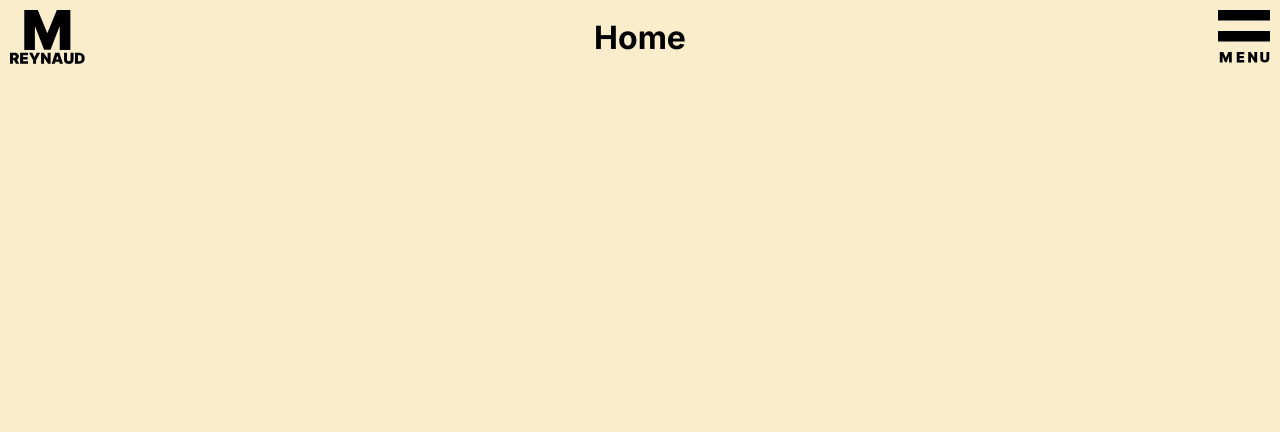
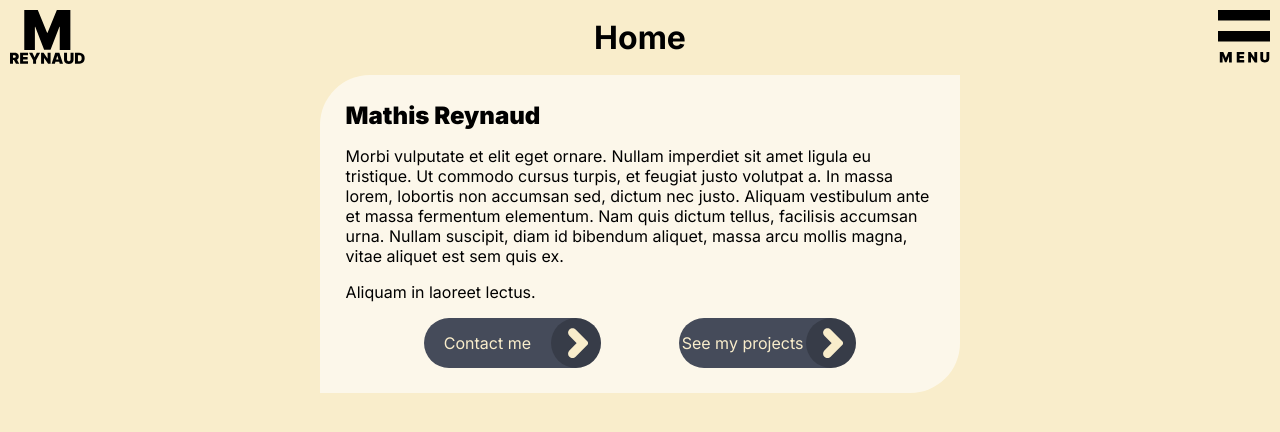
Before and after one commit to mreynaud42/my_showcase_website, a React (Vite) app: page / in a window 1280 px wide. Shown: the top 432 px of the page. Built offline with nearby package versions, Linux system fonts and the light colour scheme.

Commit message:
create components button CTA and create first section on home page

```diff
--- /dev/null
+++ b/src/components/ButtonCTA.tsx
@@ -0,0 +1,21 @@
+import Arrow from "./icon/arrow"
+
+import "../styles/buttonCTA.css";
+
+type ButtonCtaType = {
+    href: string;
+    cta: string;
+}
+
+export default function ButtonCTA({ href, cta }: ButtonCtaType) {
+    return (
+        <a href={href} className="button-cta">
+            <div>
+                <p className="text-cta">{cta}</p>
+            </div>
+            <span>
+                <Arrow />
+            </span>
+        </a>
+    );
+}
--- a/src/components/footer/CardLink.tsx
+++ b/src/components/footer/CardLink.tsx
@@ -9,7 +9,7 @@ type CardLinkType = {
     cta?: string;
 }
 
-export default function CardLink({ href, title, children, cta = "See page"}: CardLinkType) {
+export default function CardLink({ href, title, children, cta = "See page" }: CardLinkType) {
     return (
         <a href={href} className="card-link">
             <div className="card-link-top">
--- /dev/null
+++ b/src/components/icon/arrow.tsx
@@ -0,0 +1,8 @@
+
+export default function Arrow() {
+    return (
+        <svg xmlns="http://www.w3.org/2000/svg" viewBox="10 4 14 24" width="54" height="80" fill="currentColor">
+            <path d="M12.5,28c-1,0-1.8-0.4-2.5-1c-1.4-1.4-1.4-3.6,0-5l5.7-5.8c0.1-0.1,0.1-0.2,0-0.3L10,10.1c-1.4-1.4-1.4-3.6,0-5 c0.7-0.7,1.6-1,2.5-1c0,0,0,0,0,0c1,0,1.8,0.4,2.5,1l9.3,9.4c0.9,0.9,0.9,2.3,0,3.1l-9.3,9.4C14.4,27.6,13.5,28,12.5,28z"/>
+        </svg>
+    );
+}
--- a/src/components/logo/Linkedin.tsx
+++ b/src/components/logo/Linkedin.tsx
@@ -10,5 +10,5 @@ export default function LogoLinkedin() {
                 </mask>
             </defs>
         </svg>
-    )
+    );
 }
--- a/src/pages/Home.tsx
+++ b/src/pages/Home.tsx
@@ -1,6 +1,20 @@
+import ButtonCTA from "../components/ButtonCTA"
+
+import "../styles/home.css";
 
 export default function Home() {
     return (
-        <div className="head"><h1 className="namepage">Home</h1></div>
+        <>
+            <div className="head"><h1 className="namepage">Home</h1></div>
+            <div className="me">
+                <h2>Mathis Reynaud</h2>
+                <p>Morbi vulputate et elit eget ornare. Nullam imperdiet sit amet ligula eu tristique. Ut commodo cursus turpis, et feugiat justo volutpat a. In massa lorem, lobortis non accumsan sed, dictum nec justo. Aliquam vestibulum ante et massa fermentum elementum. Nam quis dictum tellus, facilisis accumsan urna. Nullam suscipit, diam id bibendum aliquet, massa arcu mollis magna, vitae aliquet est sem quis ex.</p>
+                <p>Aliquam in laoreet lectus.</p>
+                <div className="button">
+                    <ButtonCTA href="/contact" cta="Contact me"/>
+                    <ButtonCTA href="/projects" cta="See my projects"/>
+                </div>
+            </div>
+        </>
     );
 }
--- /dev/null
+++ b/src/styles/buttonCTA.css
@@ -0,0 +1,62 @@
+a.button-cta {
+    border-radius: 50px;
+
+    background-color: var(--secondary-color);
+    /* box-shadow: 0 2px black; */
+
+    display: flex;
+    align-items: center;
+}
+
+a.button-cta:hover {
+    filter: brightness(1.15);
+}
+
+a.button-cta:active {
+    /* background-color: aliceblue; */
+    /* box-shadow: 0 0; */
+    transform: translateY(2px);
+}
+
+
+div.me div.button {
+
+    display: flex;
+    justify-content: space-evenly;
+    align-items: center;
+}
+
+div.button a {
+    width: 30%;
+}
+
+div.button a div {
+    width: calc(100% - 50px);
+
+    display: flex;
+    align-items: center;
+    justify-content: center;
+}
+
+div.button p.text-cta {
+    margin: 0;
+    color: var(--primary-color);
+}
+
+div.button span {
+    height: 50px;
+    width: 50px;
+    padding: 5px 3px 5px 7px;
+    border-radius: 50%;
+    border: 1px;
+
+    background-color: rgba(0, 0, 0, 0.2);
+
+    display: flex;
+    align-items: center;
+    justify-content: center;
+}
+
+div.button span svg{
+    height: 30px;
+}
--- a/src/styles/global.css
+++ b/src/styles/global.css
@@ -18,6 +18,10 @@ body {
 main {
     width: 100%;
     height: 200vh; /* /!\ */
+
+    display: flex;
+    flex-direction: column;
+    align-items: center;
 }
 
 main > div {
@@ -37,6 +41,6 @@ h1.namepage {
     text-align: center;
 }
 
-a {
+a, a:visited {
   text-decoration: none;
 }
--- /dev/null
+++ b/src/styles/home.css
@@ -0,0 +1,18 @@
+
+div.me {
+    width: 50%;
+    border-radius: 50px 0;
+    padding: 2%;
+
+    background-color: rgba(255, 255, 255, 0.6);
+}
+
+div.me h2 {
+    color: black;
+}
+
+div.me p {
+    margin: 1rem 0;
+
+    color: black;
+}
```
